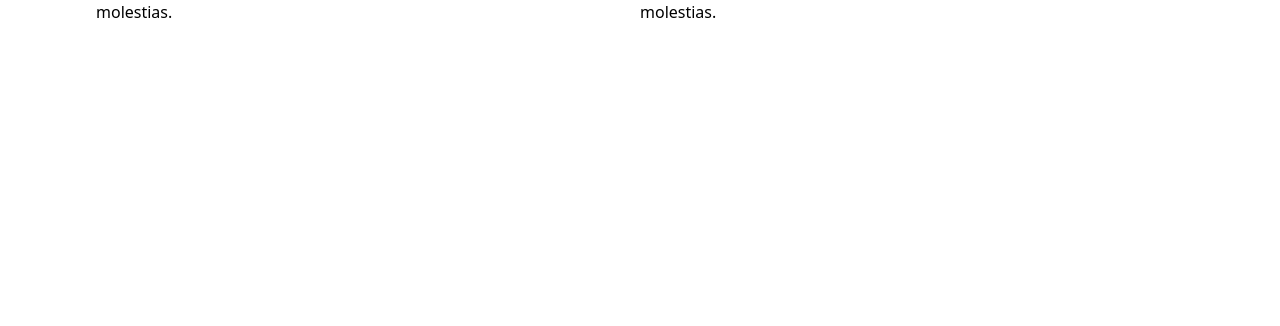
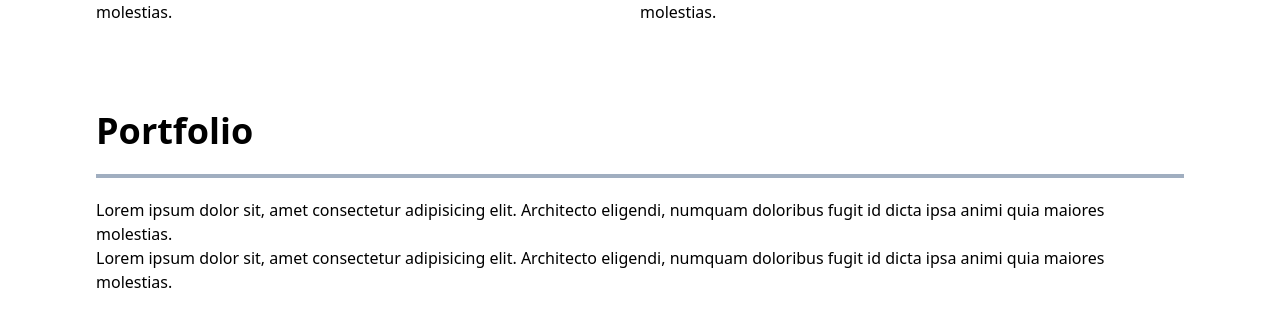
Before and after one commit to westbrookdaniel/westbrook-daniel-website, a Next.js app: page / in a window 1280 px wide. Shown: the part 982-1308 px from the top of the page. Before the commit the page ends 1046 px from the top, so only its background shows below. Built offline with nearby package versions, Linux system fonts and the light colour scheme.

Commit message:
starting portfolio

```diff
--- /dev/null
+++ b/components/PortfolioGrid.js
@@ -0,0 +1,3 @@
+export default function PortfolioGrid({ children }) {
+	return <div>{children}</div>
+}
--- a/pages/index.js
+++ b/pages/index.js
@@ -1,5 +1,9 @@
 import Head from 'next/head'
+import Container from '../components/Container'
+import Divider from '../components/Divider'
 import Nav from '../components/parts/Nav'
+import PortfolioGrid from '../components/PortfolioGrid'
+import Row from '../components/Row'
 import About from '../components/sections/About'
 import Hero from '../components/sections/Hero'
 
@@ -14,6 +18,23 @@ export default function Home() {
 			<Hero nav={Nav} />
 
 			<About />
+
+			<Container spaced>
+				<h2 className="text-4xl font-bold">Portfolio</h2>
+				<Divider className="mt-4 mb-5" />
+				<PortfolioGrid>
+					<p>
+						Lorem ipsum dolor sit, amet consectetur adipisicing elit. Architecto
+						eligendi, numquam doloribus fugit id dicta ipsa animi quia maiores
+						molestias.
+					</p>
+					<p>
+						Lorem ipsum dolor sit, amet consectetur adipisicing elit. Architecto
+						eligendi, numquam doloribus fugit id dicta ipsa animi quia maiores
+						molestias.
+					</p>
+				</PortfolioGrid>
+			</Container>
 		</div>
 	)
 }
```
